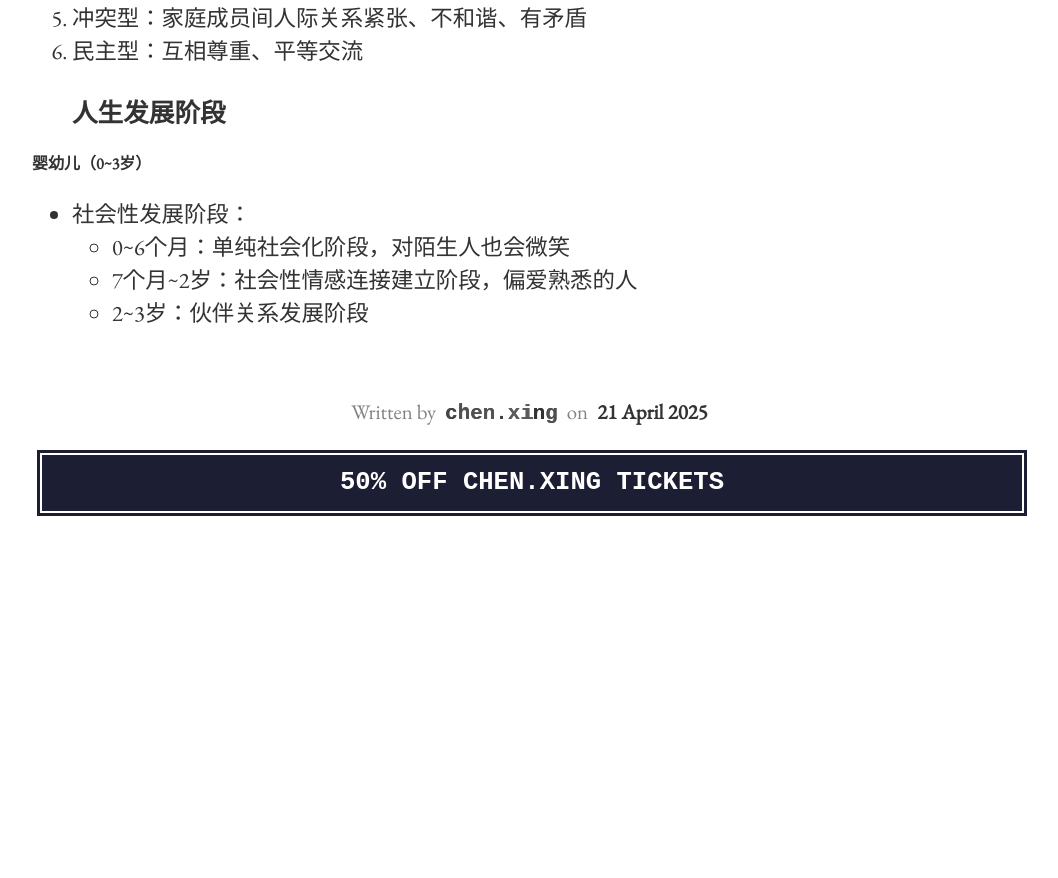
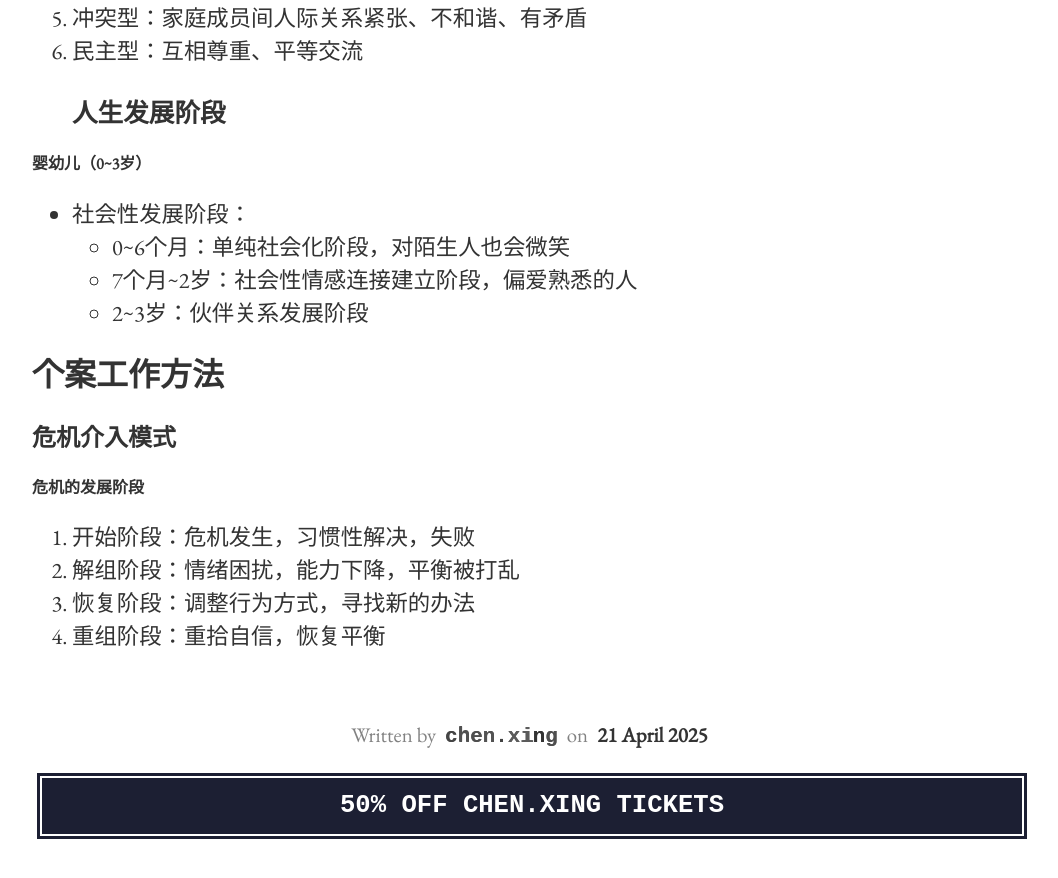
Before and after one commit to dev-chenxing/learning-notes, a Jekyll site: the page built from _posts/2025-04-21-社会工作必考点.md, in a window 1280 px wide and 900 px high, scrolled down 5937 px. Shown: the top 878 px of the window, without its empty margins (108-1166 px from the left). Built offline with Jekyll 4.4.1, drawn with Linux system fonts in a browser that asks for light colours; some web fonts are replaced; before the commit the page ends 6514 px from its top, so only the background shows below that.

```diff
--- a/_posts/2025-04-21-社会工作必考点.md
+++ b/_posts/2025-04-21-社会工作必考点.md
@@ -184,3 +184,13 @@
 	- 0~6个月：单纯社会化阶段，对陌生人也会微笑
 	- 7个月~2岁：社会性情感连接建立阶段，偏爱熟悉的人
 	- 2~3岁：伙伴关系发展阶段
+
+# 个案工作方法
+
+## 危机介入模式
+
+#### 危机的发展阶段
+1. 开始阶段：危机发生，习惯性解决，失败
+2. 解组阶段：情绪困扰，能力下降，平衡被打乱
+3. 恢复阶段：调整行为方式，寻找新的办法
+4. 重组阶段：重拾自信，恢复平衡
```
Also changed, not shown: .github/workflows/jekyll.yml, Gemfile.lock (deleted), 1 other file.
